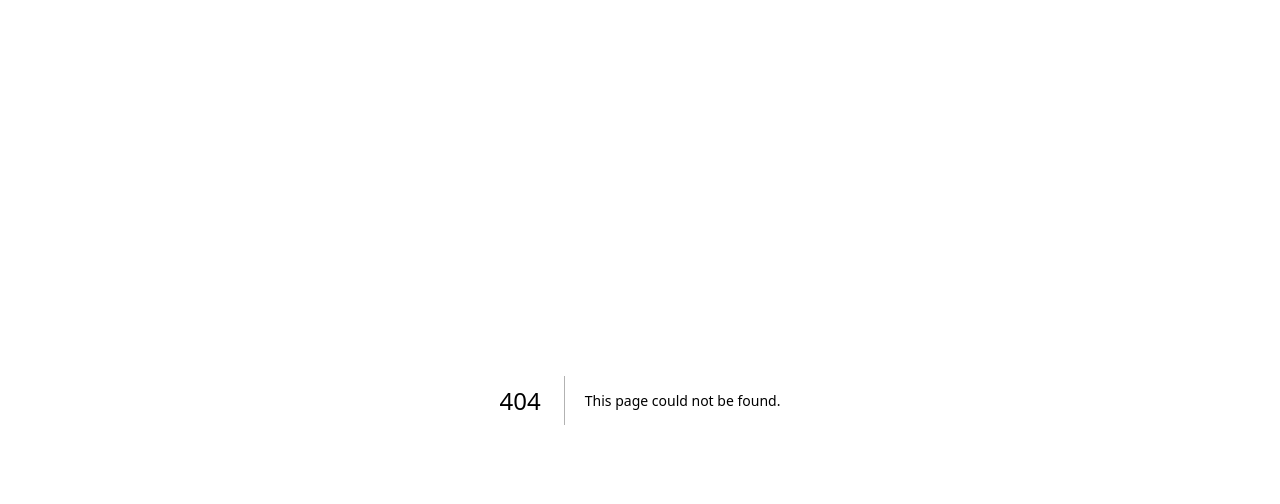
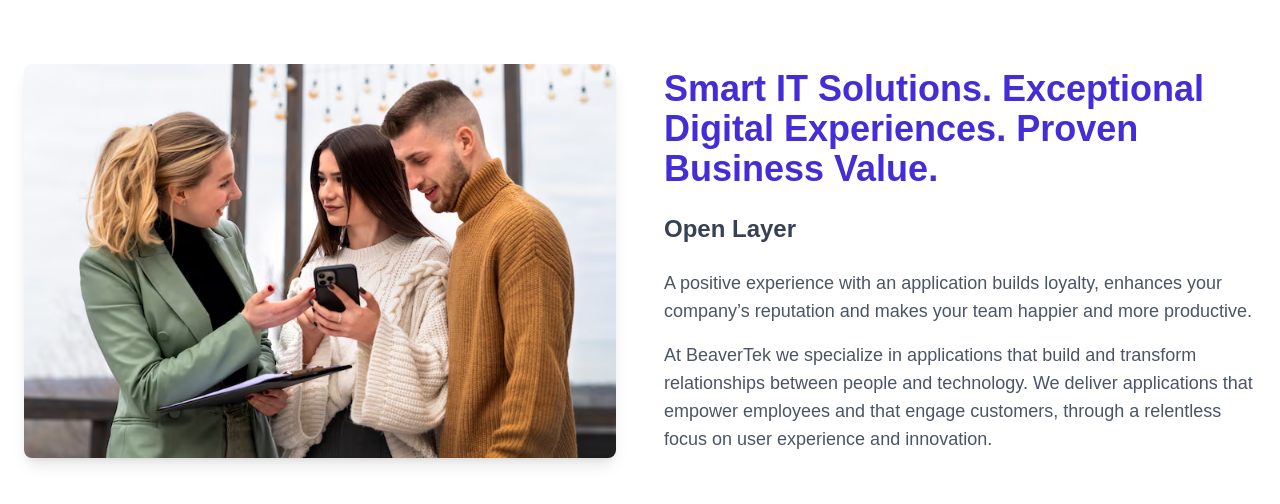
Before and after one commit to sritechbees/beavertek, a Next.js app: page /products/openlayer in a window 1280 px wide. Before the commit this address had no page. Shown: the top 504 px of the page. Built offline with nearby package versions, Linux system fonts and the light colour scheme.

Commit message:
openlayer commit

```diff
--- /dev/null
+++ b/src/pages/products/openlayer.tsx
@@ -0,0 +1,52 @@
+// app/open-layer/page.tsx (Next.js 13+ with App Router)
+'use client';
+
+import Image from 'next/image';
+import { motion } from 'framer-motion';
+
+export default function OpenLayer() {
+  return (
+    <div className="min-h-screen bg-white text-gray-800 px-6 py-16">
+      <div className="max-w-7xl mx-auto grid grid-cols-1 md:grid-cols-2 gap-12 items-center">
+        {/* Left Side - Image */}
+        <motion.div
+          initial={{ opacity: 0, x: -40 }}
+          animate={{ opacity: 1, x: 0 }}
+          transition={{ duration: 0.8 }}
+          className="w-full"
+        >
+          <Image
+            src="/product/Digital interface with hand and icons.jpg" // Replace with actual image path
+            alt="Digital interface with hand and icons"
+            width={600}
+            height={600}
+            className="rounded-lg shadow-lg"
+          />
+        </motion.div>
+
+        {/* Right Side - Text */}
+        <motion.div
+          initial={{ opacity: 0, x: 40 }}
+          animate={{ opacity: 1, x: 0 }}
+          transition={{ duration: 0.8 }}
+          className="space-y-6"
+        >
+          <h1 className="text-3xl md:text-4xl font-bold text-indigo-700">
+            Smart IT Solutions. Exceptional Digital Experiences. Proven Business Value.
+          </h1>
+
+          <h2 className="text-2xl font-semibold text-gray-700">Open Layer</h2>
+
+          <ul className="space-y-4 text-lg text-gray-600">
+            <li>
+              A positive experience with an application builds loyalty, enhances your company’s reputation and makes your team happier and more productive.
+            </li>
+            <li>
+              At BeaverTek we specialize in applications that build and transform relationships between people and technology. We deliver applications that empower employees and that engage customers, through a relentless focus on user experience and innovation.
+            </li>
+          </ul>
+        </motion.div>
+      </div>
+    </div>
+  );
+}
```
